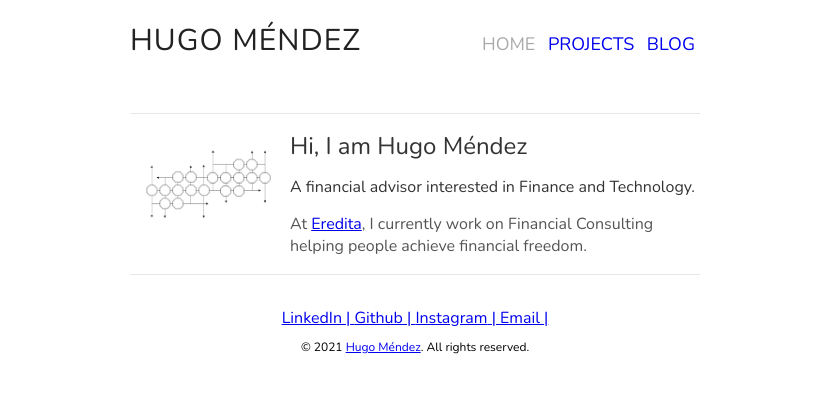
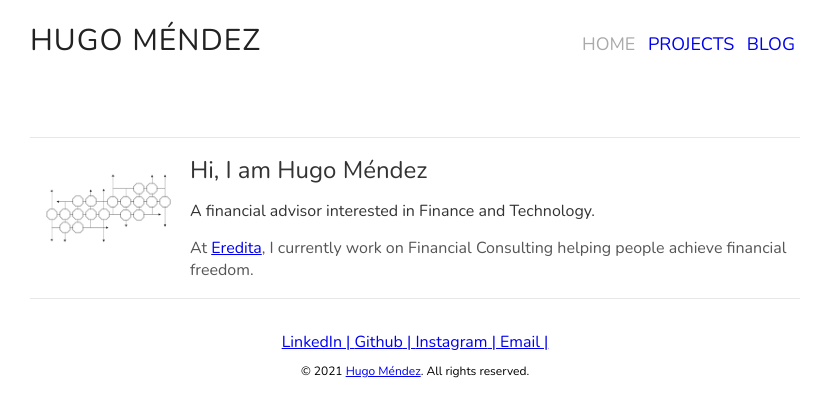
Before and after one commit to Hugomndez/webPersonal, a plain HTML site: page index.html in a window 1280 px wide. Shown: the whole page, without its empty margins (225-1050 px from the left). Drawn offline with nearby package versions, Linux system fonts and the light colour scheme.

Commit message:
Modified laptop css width.

```diff
--- a/assets/css/laptop.css
+++ b/assets/css/laptop.css
@@ -1,7 +1,8 @@
 .container {
+    width: 800px;
     margin-left: auto;
     margin-right: auto;
 }
 .header {
-    height: 12vh;
+    height: 15vh;
 }
```
